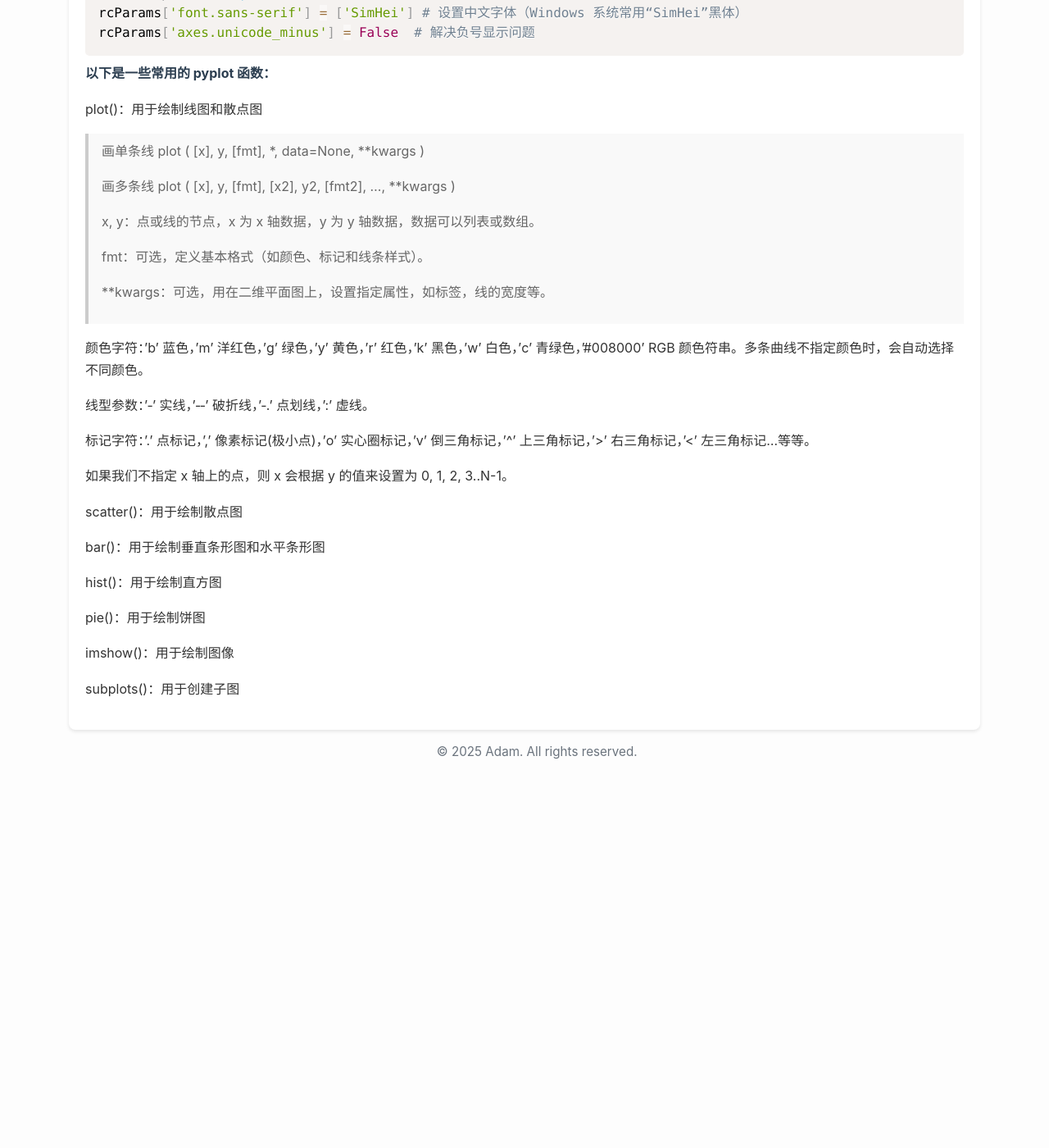
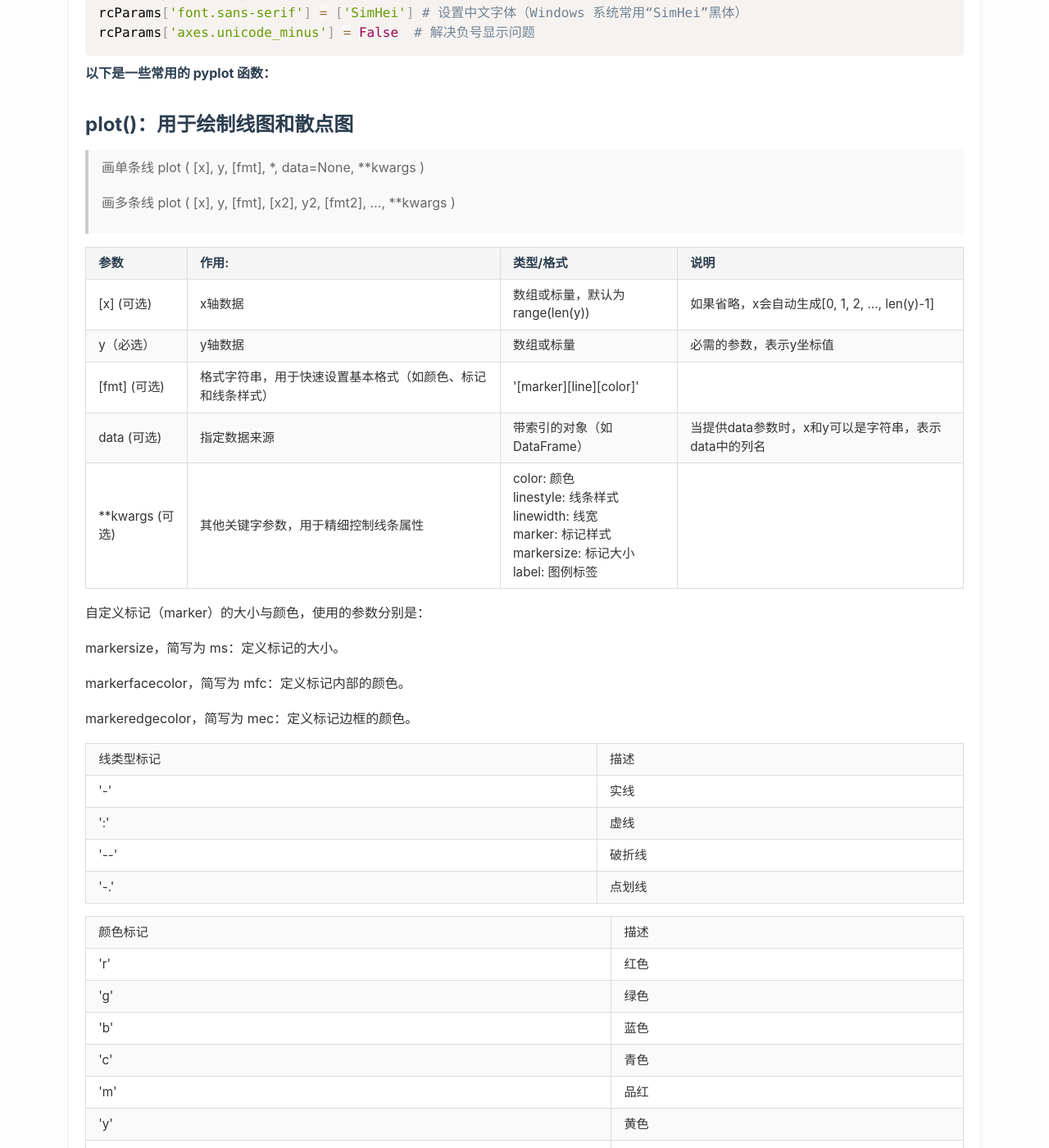
Before and after one commit to lzh210802066/lzh210802066.github.io, a Jekyll site: the page built from _posts/skill/2025-10-24-matplotlib.md, in a window 1280 px wide and 1400 px high, scrolled down 653 px. Shown: the whole window at 82% size. Built offline with Jekyll 4.4.1, drawn with Linux system fonts in a browser that asks for light colours; comment, search, counter and statistics services are not loaded; before the commit the page ends 1633 px from its top, so only the background shows below that; some of the changed text lies outside the part shown.

Commit message:
Update blog content

````diff
--- a/_posts/skill/2025-10-24-matplotlib.md
+++ b/_posts/skill/2025-10-24-matplotlib.md
@@ -50,41 +50,255 @@ rcParams['axes.unicode_minus'] = False  # 解决负号显示问题
 
 **以下是一些常用的 pyplot 函数：**
 
-plot()：用于绘制线图和散点图
+### plot()：用于绘制线图和散点图
 
 >  画单条线
 > plot ( [x], y, [fmt], *, data=None, **kwargs )
 >
 >  画多条线
 > plot ( [x], y, [fmt], [x2], y2, [fmt2], ..., **kwargs )
->
-> x, y：点或线的节点，x 为 x 轴数据，y 为 y 轴数据，数据可以列表或数组。
->
-> fmt：可选，定义基本格式（如颜色、标记和线条样式）。
->
-> **kwargs：可选，用在二维平面图上，设置指定属性，如标签，线的宽度等。
 
-颜色字符：'b' 蓝色，'m' 洋红色，'g' 绿色，'y' 黄色，'r' 红色，'k' 黑色，'w' 白色，'c' 青绿色，'#008000' RGB 颜色符串。多条曲线不指定颜色时，会自动选择不同颜色。
+<table>
+      <th>
+          参数
+      </th>
+      <th>
+          作用:
+      </th>
+      <th>
+          类型/格式
+      </th>
+      <th>
+          说明
+      </th>
+       <tr>
+            <td>
+                [x] (可选)
+            </td>
+            <td>
+                 x轴数据
+            </td>
+            <td>
+                 数组或标量，默认为range(len(y))
+            </td>
+            <td>
+                 如果省略，x会自动生成[0, 1, 2, ..., len(y)-1]
+            </td>
+        </tr>
+        <tr>
+            <td>
+                 y（必选）
+            </td>
+            <td>
+                 y轴数据
+            </td>
+            <td>
+                 数组或标量
+            </td>
+            <td>
+                 必需的参数，表示y坐标值
+            </td>
+        </tr>
+        <tr>
+            <td>
+                 [fmt] (可选)
+            </td>
+            <td>
+                 格式字符串，用于快速设置基本格式（如颜色、标记和线条样式）
+            </td>
+            <td>
+                  '[marker][line][color]'
+            </td>
+            <td>
+            </td>
+        </tr>
+        <tr>
+            <td>
+                data (可选)
+            </td>
+            <td>
+                 指定数据来源
+            </td>
+            <td>
+                 带索引的对象（如DataFrame）
+            </td>
+            <td>
+                 当提供data参数时，x和y可以是字符串，表示data中的列名
+            </td>
+        </tr>
+        <tr>
+            <td>
+                **kwargs (可选)
+            </td>
+            <td>
+                 其他关键字参数，用于精细控制线条属性
+            </td>
+            <td>
+                 color: 颜色 <br> linestyle: 线条样式  <br>linewidth: 线宽  <br> marker: 标记样式  <br>markersize: 标记大小 <br> label: 图例标签
+            </td>
+            <td>
 
-线型参数：'‐' 实线，'‐‐' 破折线，'‐.' 点划线，':' 虚线。
+            </td>
+        </tr>
+</table>
 
-标记字符：'.' 点标记，',' 像素标记(极小点)，'o' 实心圈标记，'v' 倒三角标记，'^' 上三角标记，'>' 右三角标记，'<' 左三角标记...等等。
 
-如果我们不指定 x 轴上的点，则 x 会根据 y 的值来设置为 0, 1, 2, 3..N-1。
+自定义标记（marker）的大小与颜色，使用的参数分别是：
+
+markersize，简写为 ms：定义标记的大小。
+
+markerfacecolor，简写为 mfc：定义标记内部的颜色。
+
+markeredgecolor，简写为 mec：定义标记边框的颜色。
+
+
+<table>
+    <tr>
+        <td>线类型标记</td>
+        <td>描述 </td>
+    </tr>
+    <tr>
+        <td>&#39;-&#39;</td>
+        <td>实线 </td>
+    </tr>
+    <tr>
+        <td>&#39;:&#39;</td>
+        <td>虚线 </td>
+    </tr>
+    <tr>
+        <td>&#39;--&#39;</td>
+        <td>破折线 </td>
+    </tr>
+    <tr>
+        <td>&#39;-.&#39;</td>
+        <td>点划线</td>
+    </tr>
+</table>
+
+
+<table>
+    <tr>
+        <td>颜色标记</td>
+        <td>描述 </td>
+    </tr>
+    <tr>
+        <td>&#39;r&#39;</td>
+        <td>红色 </td>
+    </tr>
+    <tr>
+        <td>&#39;g&#39;</td>
+        <td>绿色 </td>
+    </tr>
+    <tr>
+        <td>&#39;b&#39;</td>
+        <td>蓝色 </td>
+    </tr>
+    <tr>
+        <td>&#39;c&#39;</td>
+        <td>青色 </td>
+    </tr>
+    <tr>
+        <td>&#39;m&#39;</td>
+        <td>品红 </td>
+    </tr>
+    <tr>
+        <td>&#39;y&#39;</td>
+        <td>黄色 </td>
+    </tr>
+    <tr>
+        <td>&#39;k&#39;</td>
+        <td>黑色 </td>
+    </tr>
+    <tr>
+        <td>&#39;w&#39;</td>
+        <td>白色</td>
+    </tr>
+</table>
+
+### Matplotlib 绘图线
 
 
 
 
+### Matplotlib 标题和轴标签
+
+```python
+plt.title("TITLE")
+```
+
+```python
+plt.xlabel("x - label")
+plt.ylabel("y - label")
+```
 
 
-scatter()：用于绘制散点图
 
-bar()：用于绘制垂直条形图和水平条形图
+### Matplotlib 网格线
 
-hist()：用于绘制直方图
+```python
+matplotlib.pyplot.grid(b=None, which='major', axis='both', )
+```
 
-pie()：用于绘制饼图
+参数说明：
 
-imshow()：用于绘制图像
+b：可选，默认为 None，可以设置布尔值，true 为显示网格线，false 为不显示，如果设置 **kwargs 参数，则值为 true。
 
-subplots()：用于创建子图
+which：可选，可选值有 'major'、'minor' 和 'both'，默认为 'major'，表示应用更改的网格线。
+
+axis：可选，设置显示哪个方向的网格线，可以是取 'both'（默认），'x' 或 'y'，分别表示两个方向，x 轴方向或 y 轴方向。
+
+**kwargs：可选，设置网格样式，可以是 color='r', linestyle='-' 和 linewidth=2，分别表示网格线的颜色，样式和宽度。
+
+
+### Matplotlib 绘制多图
+使用 pyplot 中的 subplot() 和 subplots() 方法来绘制多个子图。
+
+subplot() 方法在绘图时需要指定位置，
+
+```python
+subplot(nrows, ncols, index, **kwargs)
+```
+```python
+import matplotlib.pyplot as plt
+import numpy as np
+
+#plot 1:
+x = np.array([0, 6])
+y = np.array([0, 100])
+
+plt.subplot(2, 2, 1)
+plt.plot(x,y)
+plt.title("plot 1")
+
+#plot 2:
+x = np.array([1, 2, 3, 4])
+y = np.array([1, 4, 9, 16])
+
+plt.subplot(2, 2, 2)
+plt.plot(x,y)
+plt.title("plot 2")
+
+#plot 3:
+x = np.array([1, 2, 3, 4])
+y = np.array([3, 5, 7, 9])
+
+plt.subplot(2, 2, 3)
+plt.plot(x,y)
+plt.title("plot 3")
+
+#plot 4:
+x = np.array([1, 2, 3, 4])
+y = np.array([4, 5, 6, 7])
+
+plt.subplot(2, 2, 4)
+plt.plot(x,y)
+plt.title("plot 4")
+
+plt.suptitle("Test")
+plt.show()
+```
+
+subplots() 方法可以一次生成多个，在调用时只需要调用生成对象的 ax 即可。
+
+
+## Matplotlib 散点图 pyplot.scatter()
````
